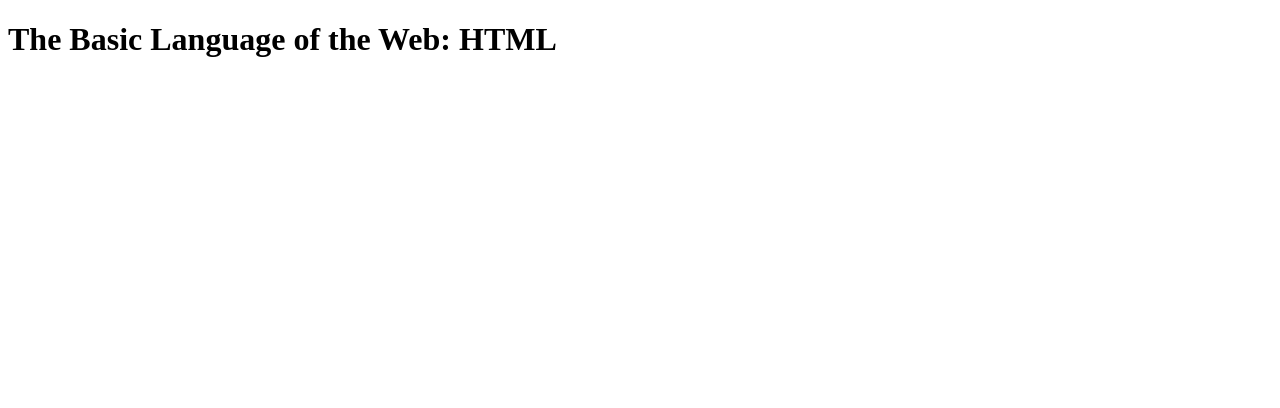
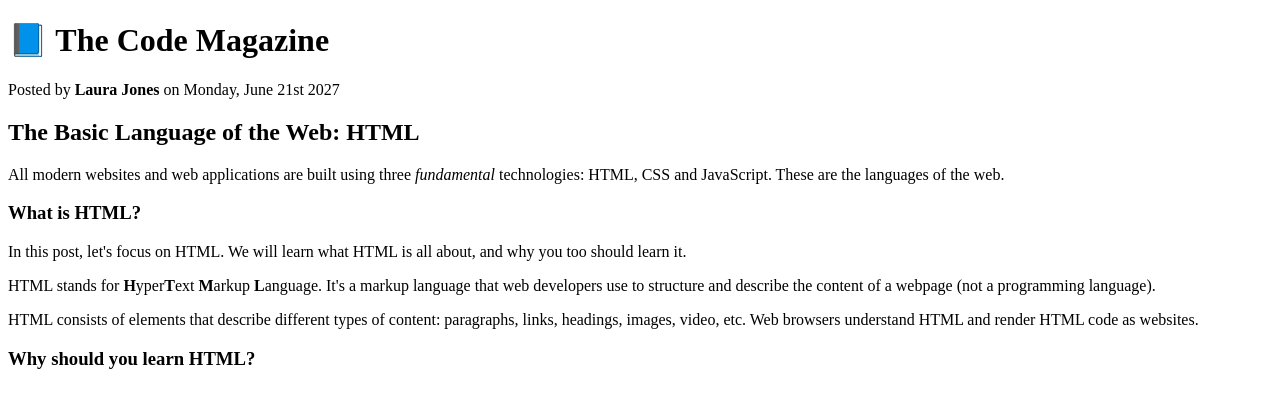
Before and after one commit to superGemHere/HTML-CSS-Course, a plain HTML site: page 02-HTML-Fundamentals/index.html in a window 1280 px wide. Drawn offline with Linux system fonts and the light colour scheme.

Commit message:
Update index.html

```diff
--- a/02-HTML-Fundamentals/index.html
+++ b/02-HTML-Fundamentals/index.html
@@ -6,7 +6,30 @@
 </head>
 
 <body>
-  <h1>The Basic Language of the Web: HTML</h1>
+  <!-- <h1>The Basic Language of the Web: HTML</h1> -->
+  <h1>📘 The Code Magazine</h1>
+  <p>
+    Posted by <strong>Laura Jones</strong> on Monday, June 21st 2027
+  </p>
+  <h2>The Basic Language of the Web: HTML</h2>
+  <p>
+    All modern websites and web applications are built using three <em>fundamental</em> technologies: HTML, CSS and JavaScript. These are the languages of the web.
+  </p>
+  <h3>
+    What is HTML?
+  </h3>
+  <p>
+    In this post, let's focus on HTML. We will learn what HTML is all about, and why you too should learn it.
+  </p>
+  <p>
+    HTML stands for <strong>H</strong>yper<strong>T</strong>ext <strong>M</strong>arkup <strong>L</strong>anguage. It's a markup language that web developers use to structure and describe the content of a webpage (not a programming language).
+  </p>
+  <p>
+    HTML consists of elements that describe different types of content: paragraphs, links, headings, images, video, etc. Web browsers understand HTML and render HTML code as websites.
+  </p>
+  <h3>
+    Why should you learn HTML?
+  </h3>
 </body>
 
 </html>
```
